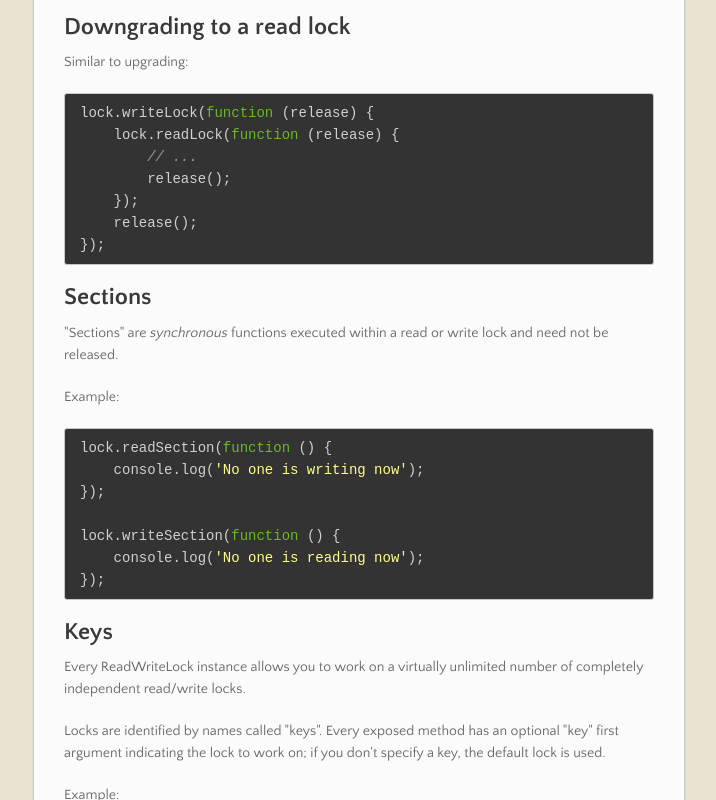
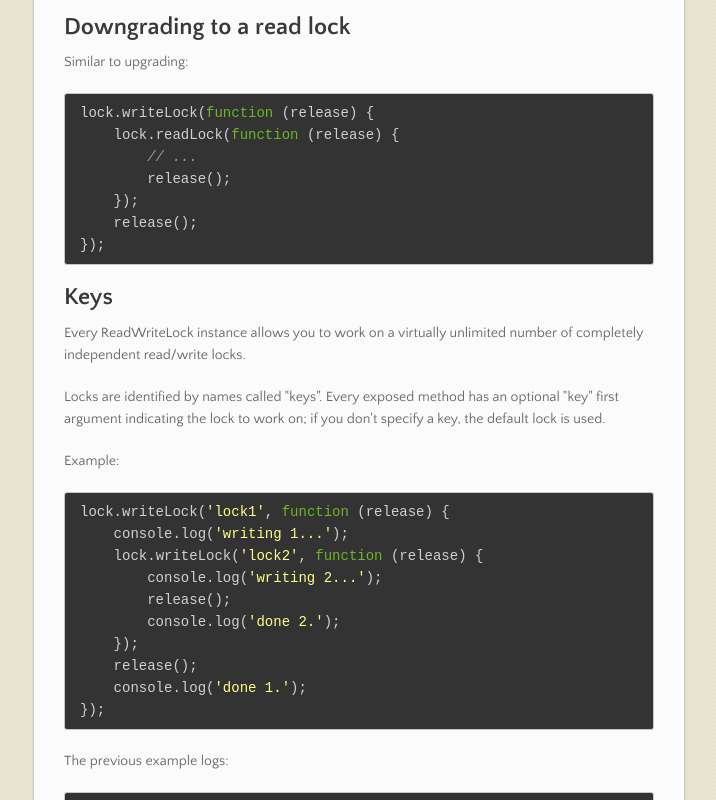
Before and after one commit to 71104/rwlock, a plain HTML site: page index.html in a window 1280 px wide. Shown: the part 1886-2686 px from the top of the page, without its empty margins (282-998 px from the left). Drawn offline with nearby package versions, Linux system fonts and the light colour scheme.

```diff
--- a/index.html
+++ b/index.html
@@ -137,22 +137,6 @@
 </pre></div>
 
 <h2>
-<a name="sections" class="anchor" href="#sections"><span class="octicon octicon-link"></span></a>Sections</h2>
-
-<p>"Sections" are <em>synchronous</em> functions executed within a read or write lock and need not be released.</p>
-
-<p>Example:</p>
-
-<div class="highlight highlight-javascript"><pre><span class="nx">lock</span><span class="p">.</span><span class="nx">readSection</span><span class="p">(</span><span class="kd">function</span> <span class="p">()</span> <span class="p">{</span>
-    <span class="nx">console</span><span class="p">.</span><span class="nx">log</span><span class="p">(</span><span class="s1">'No one is writing now'</span><span class="p">);</span>
-<span class="p">});</span>
-
-<span class="nx">lock</span><span class="p">.</span><span class="nx">writeSection</span><span class="p">(</span><span class="kd">function</span> <span class="p">()</span> <span class="p">{</span>
-    <span class="nx">console</span><span class="p">.</span><span class="nx">log</span><span class="p">(</span><span class="s1">'No one is reading now'</span><span class="p">);</span>
-<span class="p">});</span>
-</pre></div>
-
-<h2>
 <a name="keys" class="anchor" href="#keys"><span class="octicon octicon-link"></span></a>Keys</h2>
 
 <p>Every ReadWriteLock instance allows you to work on a virtually unlimited number of completely independent read/write locks.</p>
```
Also changed, not shown: params.json (+1 -1 lines).
